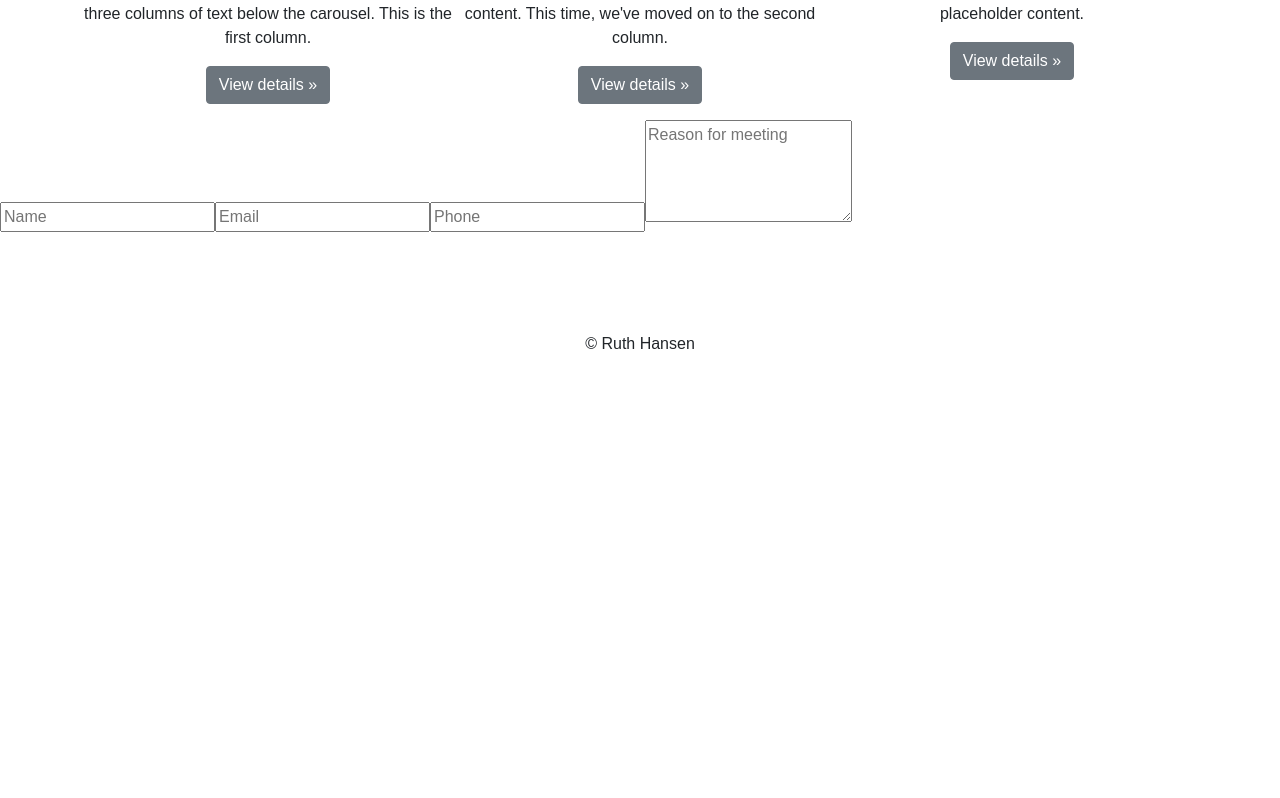
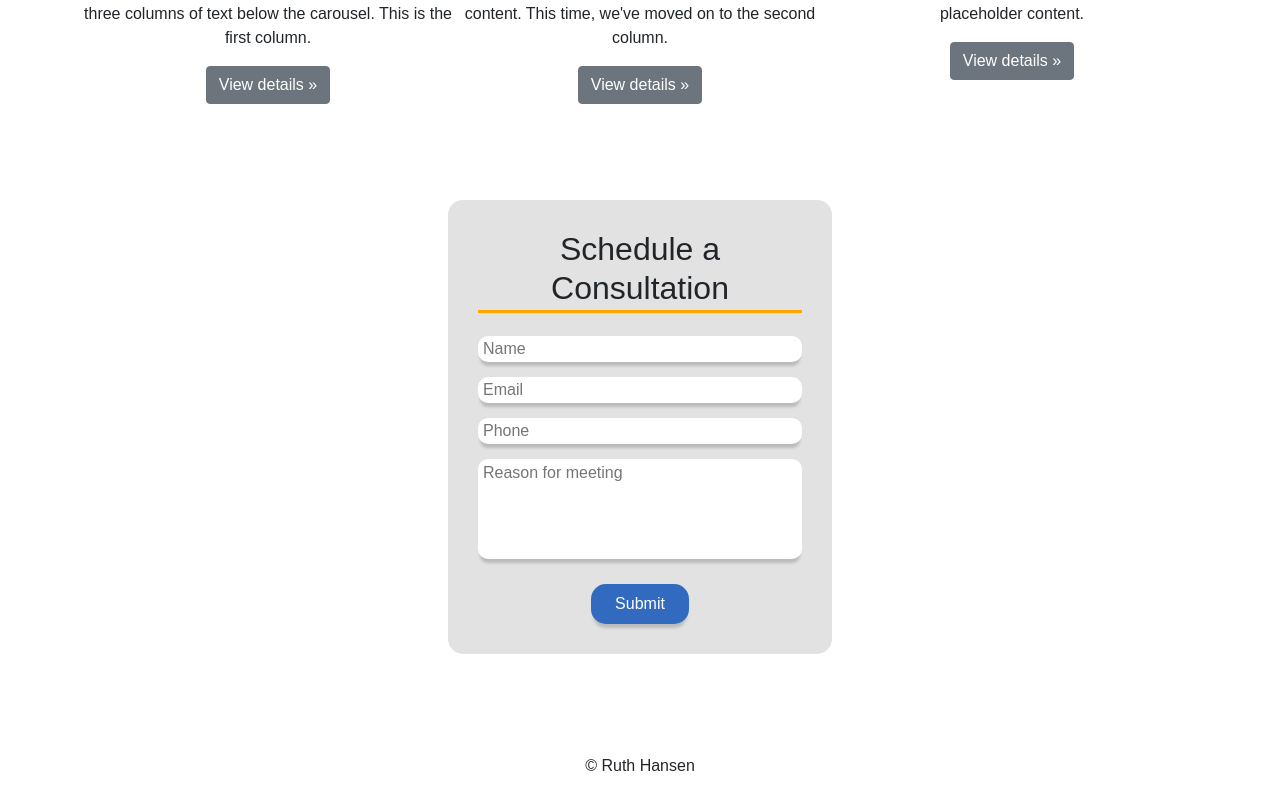
Before and after one commit to bsmrdel101/sh-service-consulting, a React (Create React App) app: page /#/home in a window 1280 px wide. Shown: the part 883-1681 px from the top of the page. Before the commit the page ends 1259 px from the top, so only its background shows below. Built offline with nearby package versions, Linux system fonts and the light colour scheme; no server answers.

Commit message:
styled the contact form and formated the message properly

```diff
--- a/src/components/ScheduleForm/ScheduleForm.css
+++ b/src/components/ScheduleForm/ScheduleForm.css
@@ -0,0 +1,41 @@
+.form-container {
+    display: flex;
+    flex-direction: column;
+    width: 30%;
+    gap: 15px;
+    background-color: rgb(226, 226, 226);
+    padding: 30px;
+    margin-top: 80px;
+    border-radius: 15px;
+}
+
+.form-input {
+    resize: none;
+    border: none;
+    border-radius: 10px;
+    padding-left: 5px;
+    box-shadow: 0 6px 3px -2px rgba(0, 0, 0, 0.171);
+}
+
+.form-submit {
+    margin-top: 10px;
+    width: 30%;
+    border: none;
+    padding: 8px;
+    border-radius: 15px;
+    box-shadow: 0 6px 3px -2px rgba(0, 0, 0, 0.171);
+    background-color: rgb(49 106 191);
+    color: white;
+    transition: ease 0.3s;
+}
+
+.form-submit:hover {
+    background-color: rgb(63, 129, 228);
+    box-shadow: 0 6px 3px -2px rgba(19, 81, 163, 0.171);
+    transform: scale(1.05, 1.05);
+}
+
+.form-title {
+    border-bottom: 3px solid orange;
+    padding-bottom: 3px;
+}
--- a/src/components/ScheduleForm/ScheduleForm.jsx
+++ b/src/components/ScheduleForm/ScheduleForm.jsx
@@ -1,5 +1,7 @@
 import React from 'react';
 import { useState } from 'react';
+
+import './ScheduleForm.css';
 
 function ScheduleForm() {
     const [name, setName] = useState('');
@@ -7,24 +9,31 @@ function ScheduleForm() {
     const [phone, setPhone] = useState('');
     const [description, setDescription] = useState('');
 
-    const sendEmail = () => {
+    const sendEmail = (e) => {
+        e.preventDefault();
         Email.send({
             SecureToken : "14a07bcf-1e62-4a6d-96da-5b2ec0af9658",
             To : 'smrdelb@gmail.com',
-            From : "smrdelb@gmail.com",
+            From : "fireknights318@gmail.com",
             Subject : "Scheduled a consultation",
-            Body : `${name} has just applied to schedule a meeting with you!
-            email: ${email}
-            phone: ${phone}
+            Body : `${name} has just applied to schedule a meeting with you!\n\
+            email: ${email}\n\
+            phone: ${phone}\n\
             reason for meeting: ${description}
             `
         }).then(
           message => alert("mail has been sent successfully")
         );
+        setName('');
+        setEmail('');
+        setPhone('');
+        setDescription('');
     }
 
     return (
-        <form onSubmit={sendEmail}>
+        <center>
+            <form onSubmit={sendEmail} className='form-container'>
+                <h2 className='form-title'>Schedule a Consultation</h2>
                 <input
                     className='form-input'
                     value={name}
@@ -52,7 +61,12 @@ function ScheduleForm() {
                     onChange={(e) => setDescription(e.target.value)}
                     placeholder='Reason for meeting'
                 />
+
+                <center>
+                    <button type='submit' className='form-submit'>Submit</button>
+                </center>
             </form>
+        </center>
     );
 }
 
```
Lines whose indentation alone changed are shown as unchanged.
